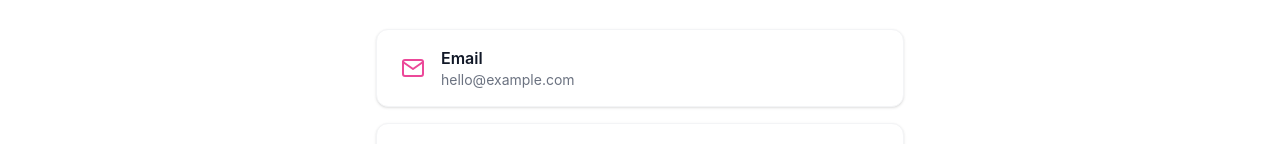
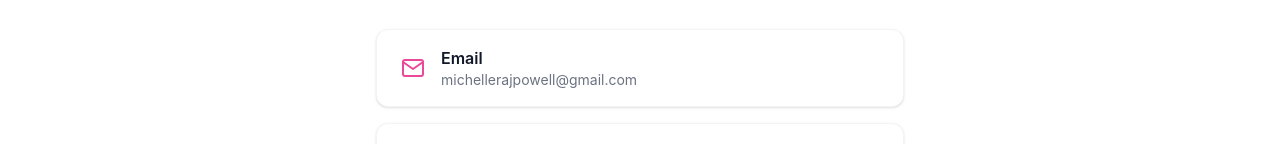
Before and after one commit to michpow/Claude-hello-world, a Next.js app: page /contact in a window 1280 px wide. Shown: the part 236-380 px from the top of the page. Built offline with nearby package versions, Linux system fonts and the light colour scheme.

Commit message:
Fix email to michellerajpowell@gmail.com in contact page and footer
https://claude.ai/code/session_019nK9XvuV7TG58ow9AtjgoE

```diff
--- a/src/app/contact/page.tsx
+++ b/src/app/contact/page.tsx
@@ -9,8 +9,8 @@ export const metadata: Metadata = {
 const contactLinks = [
   {
     label: "Email",
-    value: "hello@example.com",
-    href: "mailto:hello@example.com",
+    value: "michellerajpowell@gmail.com",
+    href: "mailto:michellerajpowell@gmail.com",
     icon: FiMail,
   },
   {
--- a/src/components/Footer.tsx
+++ b/src/components/Footer.tsx
@@ -30,7 +30,7 @@ export default function Footer() {
           <a href="https://www.linkedin.com/in/michpowell" target="_blank" rel="noopener noreferrer" className="text-gray transition-colors hover:text-pink-dark">
             <FiLinkedin className="h-5 w-5" />
           </a>
-          <a href="mailto:hello@example.com" className="text-gray transition-colors hover:text-pink-dark">
+          <a href="mailto:michellerajpowell@gmail.com" className="text-gray transition-colors hover:text-pink-dark">
             <FiMail className="h-5 w-5" />
           </a>
         </div>
```
